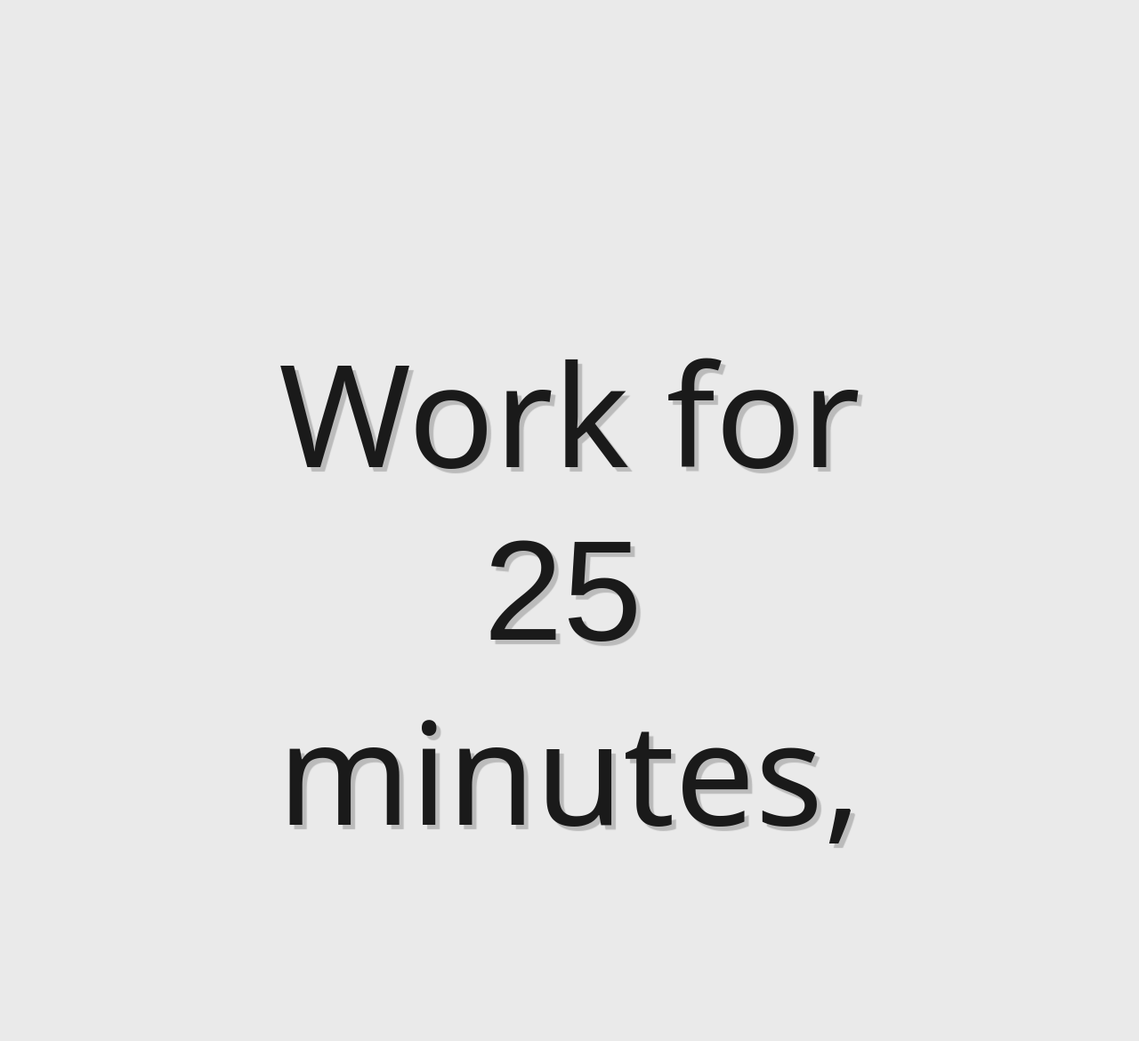
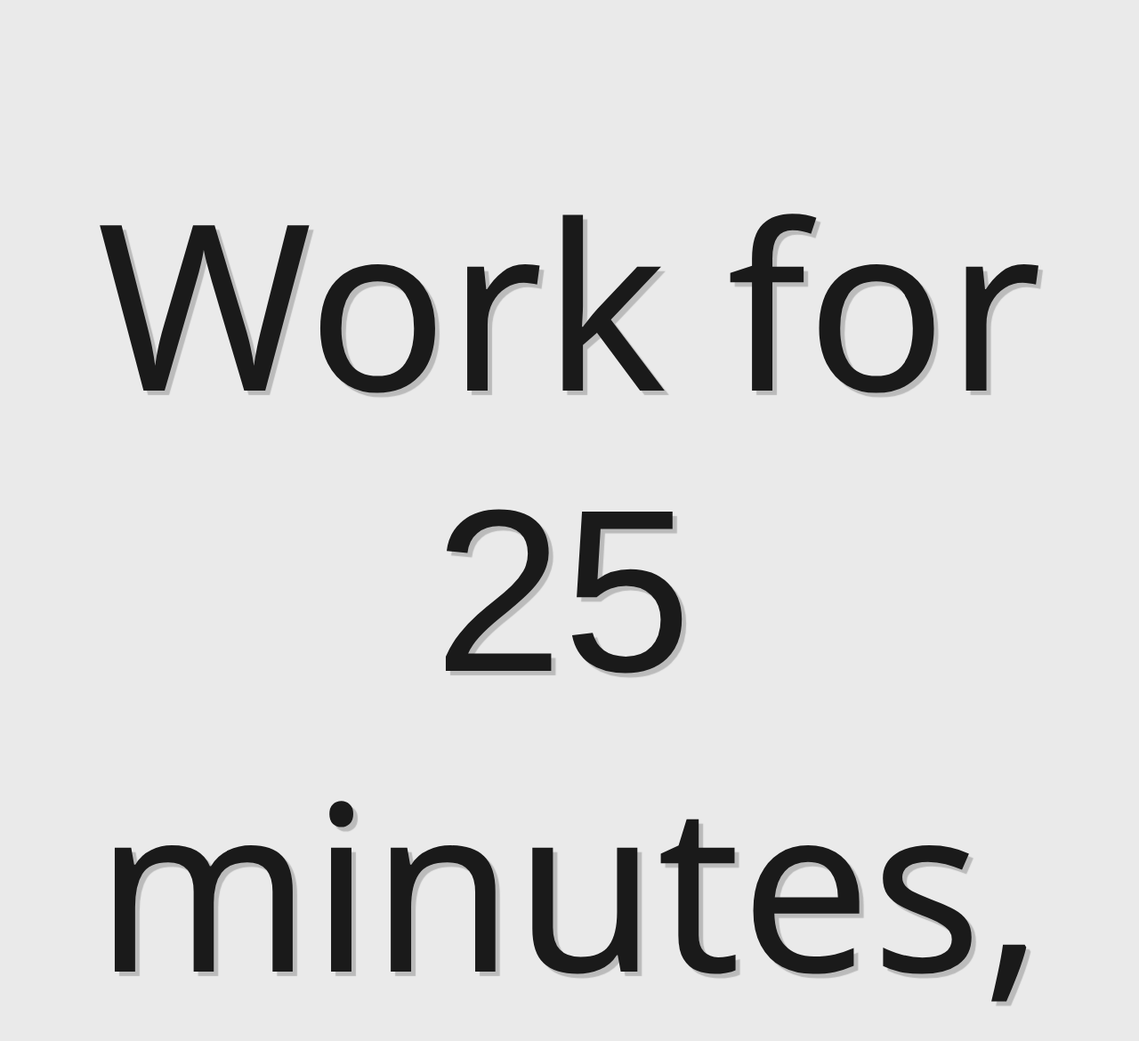
Before and after one commit to vaupunkt/CS50web-Pomodoro, a Django app: page / in a window 1280 px wide. Shown: the part 636-1806 px from the top of the page at 89% size. Run offline with Django 5.2, Linux system fonts and the light colour scheme; data comes from the database, SQL or seed files in the repository; both versions use the stored data as it was after the commit.

Commit message:
Update font size in styles.css

```diff
--- a/pomodoro/pomodorotimer/static/pomodorotimer/styles.css
+++ b/pomodoro/pomodorotimer/static/pomodorotimer/styles.css
@@ -50,7 +50,7 @@ body {
   background-color: var(--main-bg-color);
   font-family: system-ui, -apple-system, BlinkMacSystemFont, "Segoe UI", Roboto,
     Oxygen, Ubuntu, Cantarell, "Open Sans", "Helvetica Neue", sans-serif;
-  font-size: 10em;
+  font-size: 10vh;
   width: 100vw;
   color: var(--text-color);
 }
```
Also changed, not shown: pomodoro/db.sqlite3.
